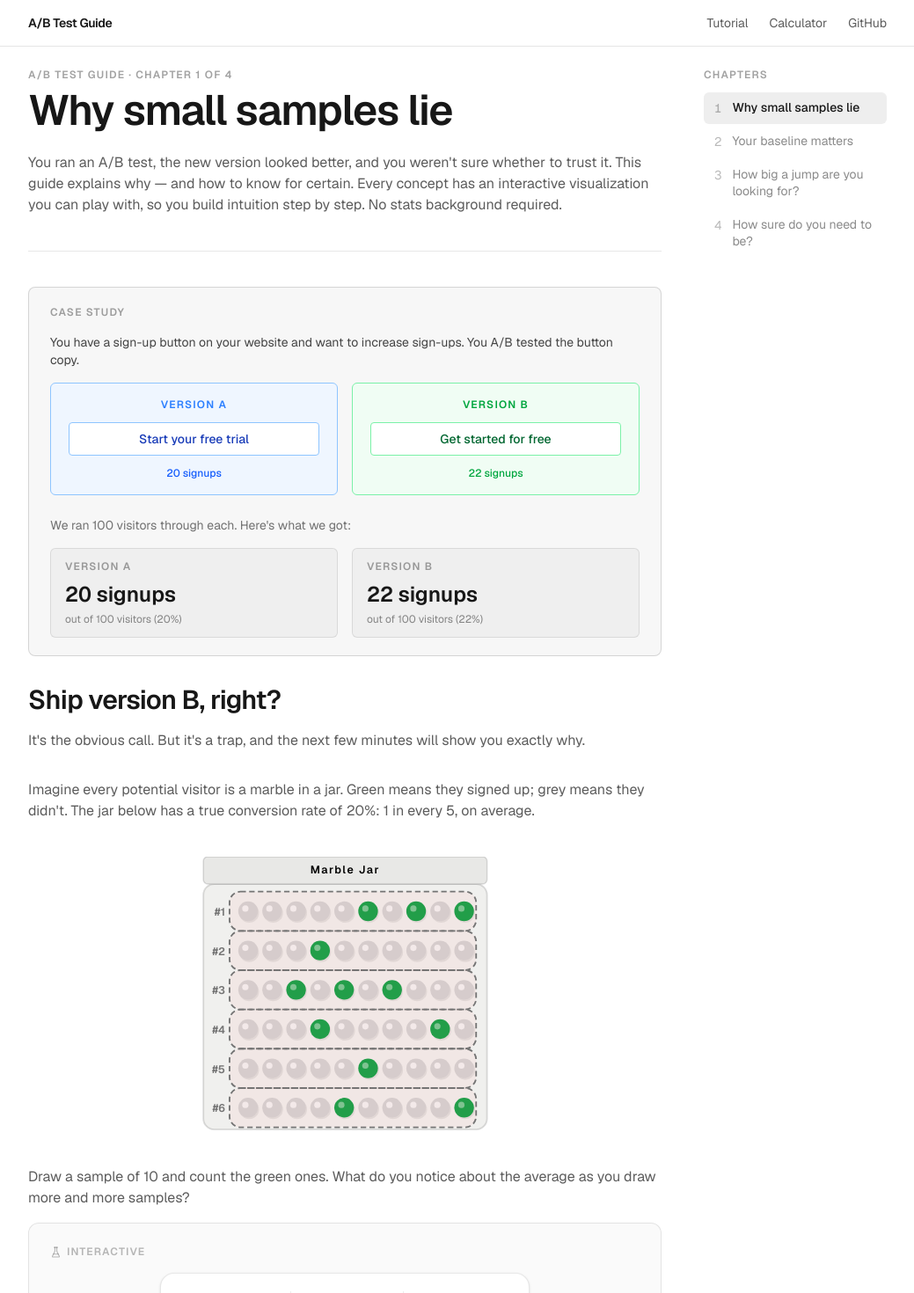
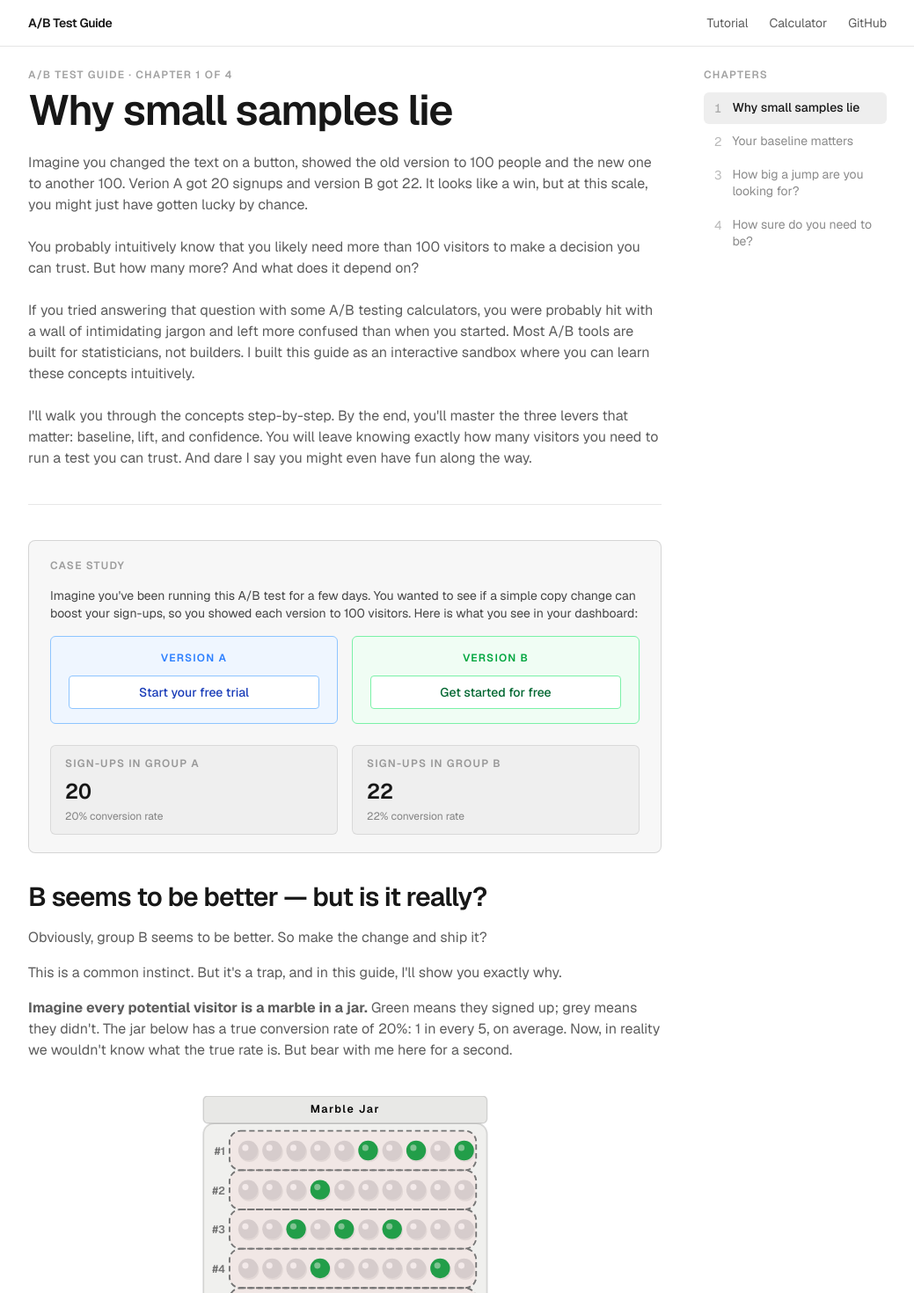
Before and after one commit to codedebugrepeat/ab-test-guide, a Next.js app: page /why-small-samples-lie in a window 1280 px wide. Shown: the top 1470 px of the page at 88% size, without its empty margins (120-1159 px from the left). Built offline with nearby package versions, Linux system fonts and the light colour scheme.

Commit message:
Page 1 copy improvements; Copywriting and polishing by hand, make it sound more personal, more fun and more engaging.

```diff
--- a/app/why-small-samples-lie/page.tsx
+++ b/app/why-small-samples-lie/page.tsx
@@ -39,11 +39,19 @@ export default function Section1Page() {
       </h1>
 
       <p className="mt-6 text-foreground/70">
-        You ran an A/B test, the new version looked better, and you
-        weren&apos;t sure whether to trust it. This guide explains why — and
-        how to know for certain. Every concept has an interactive visualization
-        you can play with, so you build intuition step by step. No stats
-        background required.
+        Imagine you changed the text on a button, showed the old version to 100 people and the new one to another 100. Verion A got 20 signups and version B got 22. It looks like a win, but at this scale, you might just have gotten lucky by chance.
+      </p>
+
+      <p className="mt-6 text-foreground/70">
+        You probably intuitively know that you likely need more than 100 visitors to make a decision you can trust. But how many more? And what does it depend on?
+      </p>
+
+      <p className="mt-6 text-foreground/70">
+        If you tried answering that question with some A/B testing calculators, you were probably hit with a wall of intimidating jargon and left more confused than when you started.
+        Most A/B tools are built for statisticians, not builders. I built this guide as an interactive sandbox where you can learn these concepts intuitively. </p>
+      <p className="mt-6 text-foreground/70">
+        I'll walk you through the concepts step-by-step. By the end, you'll master the three levers that matter: baseline, lift, and confidence. You will leave knowing exactly how many visitors you need to run a test you can trust.
+        And dare I say you might even have fun along the way.
       </p>
 
       <hr className="my-10 border-foreground/10" />
@@ -51,25 +59,34 @@ export default function Section1Page() {
       <CaseStudyCallout />
 
       <h2 className="mt-8 text-2xl font-semibold tracking-tight sm:text-3xl">
-        Ship version B, right?
+        B seems to be better — but is it really?
       </h2>
 
       <p className="mt-4 text-foreground/70">
-        It&apos;s the obvious call. But it&apos;s a trap, and the next few
-        minutes will show you exactly why.
+        Obviously, group B seems to be better. So make the change and ship it?
       </p>
 
-      <p className="mt-8 text-foreground/70">
-        Imagine every potential visitor is a marble in a jar. Green means they
-        signed up; grey means they didn&apos;t. The jar below has a true
+      <p className="mt-4 text-foreground/70">
+        This is a common instinct. But it&apos;s a trap, and in this guide, I'll show you exactly why.
+      </p>
+
+      <p className="mt-4 text-foreground/70">
+        <strong>Imagine every potential visitor is a marble in a jar.</strong>{" "}
+
+        Green means they signed up; grey means they didn&apos;t. The jar below has a true
         conversion rate of {aPercent}%: 1 in every {Math.round(1 / CASE_STUDY_A_RATE)}, on average.
+
+        Now, in reality we wouldn't know what the true rate is. But bear with me here for a second.
       </p>
 
       <div className="mt-6 flex flex-col items-center gap-4">
         <JarIllustration />
         <p className="text-foreground/70">
-          Draw a sample of 10 and count the green ones. What do you notice about the average as you
-          draw more and more samples?
+          Click "Draw a sample". Every draw takes 10 marbles out of the jar. We know that the true rate is {aPercent}%, but what does a single sample look like?
+          And what happens to the average if you draw again and again?
+        </p>
+
+        <p className="text-foreground/70">
         </p>
         <WidgetFrame>
           <MarbleSamplingWidget />
--- a/components/tutorial/case-study-callout.tsx
+++ b/components/tutorial/case-study-callout.tsx
@@ -17,34 +17,30 @@ export function CaseStudyCallout() {
         Case study
       </p>
       <p className="mb-4 text-sm text-foreground/80">
-        You have a sign-up button on your website and want to increase sign-ups.
-        You A/B tested the button copy.
+        Imagine you've been running this A/B test for a few days. You wanted to see if a simple copy change can boost your sign-ups, so you showed each version to 100 visitors. Here is what you see in your dashboard:
       </p>
       <ExperimentIllustration />
-      <p className="mb-4 text-sm text-foreground/60">
-        We ran {CASE_STUDY_VISITORS}{" "} visitors through each. Here&apos;s what we got:
-      </p>
       <dl className="grid grid-cols-2 gap-4 text-sm sm:grid-cols-2">
         <div className="rounded-md border border-foreground/10 bg-foreground/[0.03] px-4 py-3">
           <dt className="text-xs font-semibold uppercase tracking-widest text-foreground/40">
-            Version A
+            Sign-ups in Group A
           </dt>
           <dd className="mt-2 text-2xl font-semibold tabular-nums">
-            {CASE_STUDY_A_SIGNUPS} signups
+            {CASE_STUDY_A_SIGNUPS}
           </dd>
           <dd className="mt-1 text-xs text-foreground/50">
-            out of {CASE_STUDY_VISITORS} visitors ({aPercent}%)
+            {aPercent}% conversion rate
           </dd>
         </div>
         <div className="rounded-md border border-foreground/10 bg-foreground/[0.03] px-4 py-3">
           <dt className="text-xs font-semibold uppercase tracking-widest text-foreground/40">
-            Version B
+            Sign-ups in Group B
           </dt>
           <dd className="mt-2 text-2xl font-semibold tabular-nums">
-            {CASE_STUDY_B_SIGNUPS} signups
+            {CASE_STUDY_B_SIGNUPS}
           </dd>
           <dd className="mt-1 text-xs text-foreground/50">
-            out of {CASE_STUDY_VISITORS} visitors ({bPercent}%)
+            {bPercent}% conversion rate
           </dd>
         </div>
       </dl>
--- a/components/tutorial/illustrations/experiment-illustration.tsx
+++ b/components/tutorial/illustrations/experiment-illustration.tsx
@@ -13,7 +13,6 @@ export function ExperimentIllustration() {
         <div className="w-full rounded border border-blue-300 bg-white px-4 py-2 text-center text-sm font-medium text-blue-800 dark:border-blue-600 dark:bg-blue-900/30 dark:text-blue-200">
           Start your free trial
         </div>
-        <p className="text-xs font-medium text-blue-600 dark:text-blue-400">{CASE_STUDY_A_SIGNUPS} signups</p>
       </div>
       <div className="flex flex-1 flex-col items-center gap-3 rounded-md border border-green-300 bg-green-50 px-5 py-4 dark:border-green-700 dark:bg-green-950/40">
         <p className="text-xs font-semibold uppercase tracking-widest text-green-600 dark:text-green-400">
@@ -22,7 +21,6 @@ export function ExperimentIllustration() {
         <div className="w-full rounded border border-green-300 bg-white px-4 py-2 text-center text-sm font-medium text-green-800 dark:border-green-600 dark:bg-green-900/30 dark:text-green-200">
           Get started for free
         </div>
-        <p className="text-xs font-medium text-green-600 dark:text-green-400">{CASE_STUDY_B_SIGNUPS} signups</p>
       </div>
     </div>
   );
--- a/lib/site-config.ts
+++ b/lib/site-config.ts
@@ -1,7 +1,7 @@
 export const siteConfig = {
   name: "A/B Test Guide",
   description:
-    "An interactive guide to A/B testing that assumes no prior knowledge — and at the end, you can run a real test and trust the result.",
+    "A visual, interactive guide to A/B testing that assumes no prior knowledge — and at the end, you can run a real test and trust the result.",
   url: "https://ab-test-guide.example.com",
   githubUrl: "https://github.com/codedebugrepeat/ab-test-guide",
   navLinks: [
```
